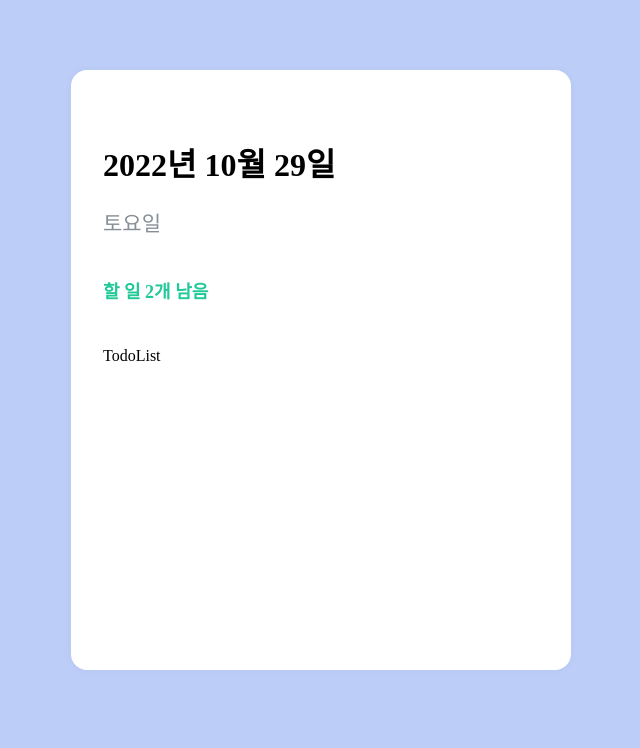
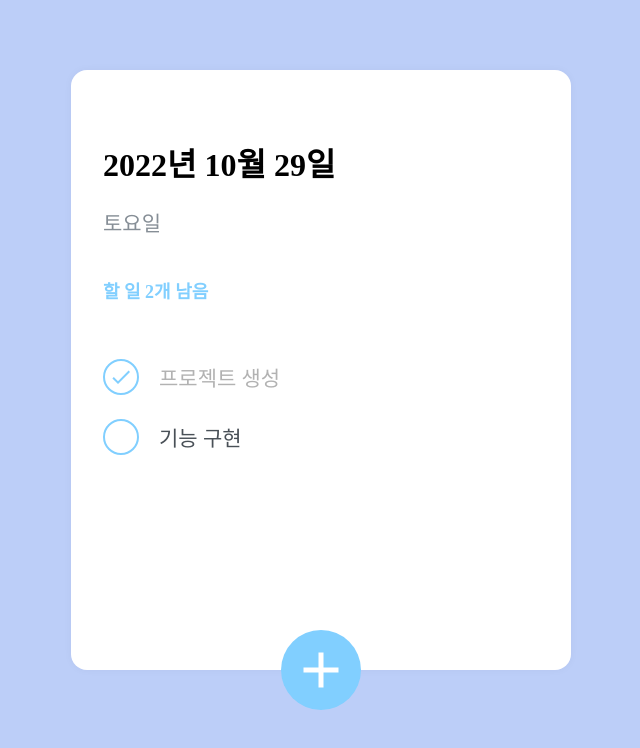
Before and after one commit to seonhannn/TodoList, a React (Create React App) app: page / in a window 1280 px wide. Shown: the top 748 px of the page, without its empty margins (319-959 px from the left). Built offline with nearby package versions, Linux system fonts and the light colour scheme.

Commit message:
UI 완성

```diff
--- a/src/App.js
+++ b/src/App.js
@@ -1,5 +1,6 @@
 import React from "react";
 import {createGlobalStyle} from "styled-components";
+import TodoCreate from "./components/TodoCreate";
 import TodoHead from "./components/TodoHead";
 import TodoList from "./components/TodoList";
 import TodoTemplate from "./components/TodoTemplate";
@@ -16,6 +17,7 @@ function App() {
         <TodoTemplate>
           <TodoHead></TodoHead>
           <TodoList></TodoList>
+          <TodoCreate></TodoCreate>
         </TodoTemplate>
     </div>
   );
--- a/src/components/TodoCreate.js
+++ b/src/components/TodoCreate.js
@@ -0,0 +1,94 @@
+import React, {useState} from "react";
+import styled, {css} from "styled-components";
+import {MdAdd} from "react-icons/md";
+
+const CircleButton = styled.button`
+    background: #81CFFF;
+    &:hover {
+        background: #81DDFF;
+    }
+    &:active {
+        background: #20c997;
+    }
+    z-index: 5;
+    cursor: pointer;
+    width: 80px;
+    height: 80px;
+    display: block;
+    align-items: center;
+    justify-content: center;
+    font-size: 60px;
+    position: absolute;
+    left: 50%;
+    bottom: 0px;
+    transform: translate(-50%, 50%);
+    color: white;
+    border-radius: 50%;
+    border: none;
+    outline: none;
+    display: flex;
+    align-items: center;
+    justify-content: center;
+
+    transition: 0.125s all ease-in;
+    ${props =>
+        props.open &&
+        css`
+            background: #ff6b6b;
+            &:hover {
+                background: #ff8787;
+            }
+            &:active {
+                background: #fa5252;
+            }
+            transform: translate(-50%, 50%) rotate(45deg);
+            `}
+`;
+
+const InsertFormPositioner = styled.div`
+    width: 100%;
+    bottom: 0;
+    left: 0;
+    position: absolute;
+`;
+
+const InserForm = styled.form`
+    background: #f8f9fa;
+    padding: 32px 32px 72px 32px;
+    border-bottom-left-radius: 16px;
+    border-bottom-right-radius: 16px;
+    border-top: 1px solid #e9ecef;
+`;
+
+const Input = styled.input`
+    padding: 12px;
+    border-radius: 4px;
+    border: 1px solid #dee2e6;
+    width: 100%;
+    outline: none;
+    font-size: 18px;
+    box-sizing: border-box;
+`;
+
+function TodoCreate() {
+    const [open, setOpen] = useState(false);
+
+    const onToggle = () => setOpen(!open);
+
+    return (
+        <div>
+            {open && (
+                <InsertFormPositioner>
+                    <InserForm>
+                        <Input autoFocus placeholder="할 일을 입력 후, Enter를 누르세요." />
+                    </InserForm>
+                </InsertFormPositioner>
+            )}
+            <CircleButton onClick={onToggle} open={open}>
+                <MdAdd />
+            </CircleButton>
+        </div>
+    );
+}
+
+export default TodoCreate;
--- a/src/components/TodoHead.js
+++ b/src/components/TodoHead.js
@@ -15,7 +15,7 @@ const TodoHeadBlock = styled.div`
         font-size: 21px;
     }
     .tasks-left {
-        color: #20c997;
+        color: #81CFFF;
         font-size: 18px;
         margin-top: 40px;
         font-weight: bold;
--- a/src/components/TodoItem.js
+++ b/src/components/TodoItem.js
@@ -10,7 +10,7 @@ const Remove = styled.div`
     font-size: 24px;
     cursor: pointer;
     &:hover {
-        color: #ff6b6b;
+        color: #81C6E8;
     }
     display: none;
 `;
@@ -30,8 +30,8 @@ const TodoItemBlock = styled.div`
 const CheckCircle = styled.div`
     width: 32px;
     height: 32px;
-    border-radius: 16px;
-    border: 1px solid #ced4da;
+    border-radius: 20px;
+    border: 2px solid #81CFFF;
     font-size: 24px;
     display: flex;
     align-items: center;
@@ -41,19 +41,20 @@ const CheckCircle = styled.div`
     ${props =>
         props.done &&
         css`
-            border: 1px solid #38d9a9;
-            color: #38d9a9;
+            border: 2px solid #81CFFF;
+            color: #81CFFF;
         `}
 `;
 
 const Text = styled.div`
     flex: 1;
     font-size: 21px;
+    font-weight: 500;
     color: #495057;
     ${props =>
         props.done &&
         css`
-            color: #ced4da;
+            color: #B2B2B2;
         `}
 `;
 
--- a/src/components/TodoList.js
+++ b/src/components/TodoList.js
@@ -1,5 +1,6 @@
 import React from "react";
 import styled from "styled-components";
+import TodoItem from "./TodoItem";
 
 const TodoListBlock = styled.div `
     flex: 1;
@@ -11,7 +12,8 @@ const TodoListBlock = styled.div `
 function TodoList() {
     return (
         <TodoListBlock>
-            TodoList
+            <TodoItem text={"프로젝트 생성"} done={true}></TodoItem>
+            <TodoItem text={"기능 구현"} done={false}></TodoItem>
         </TodoListBlock>
     )
 }
```
